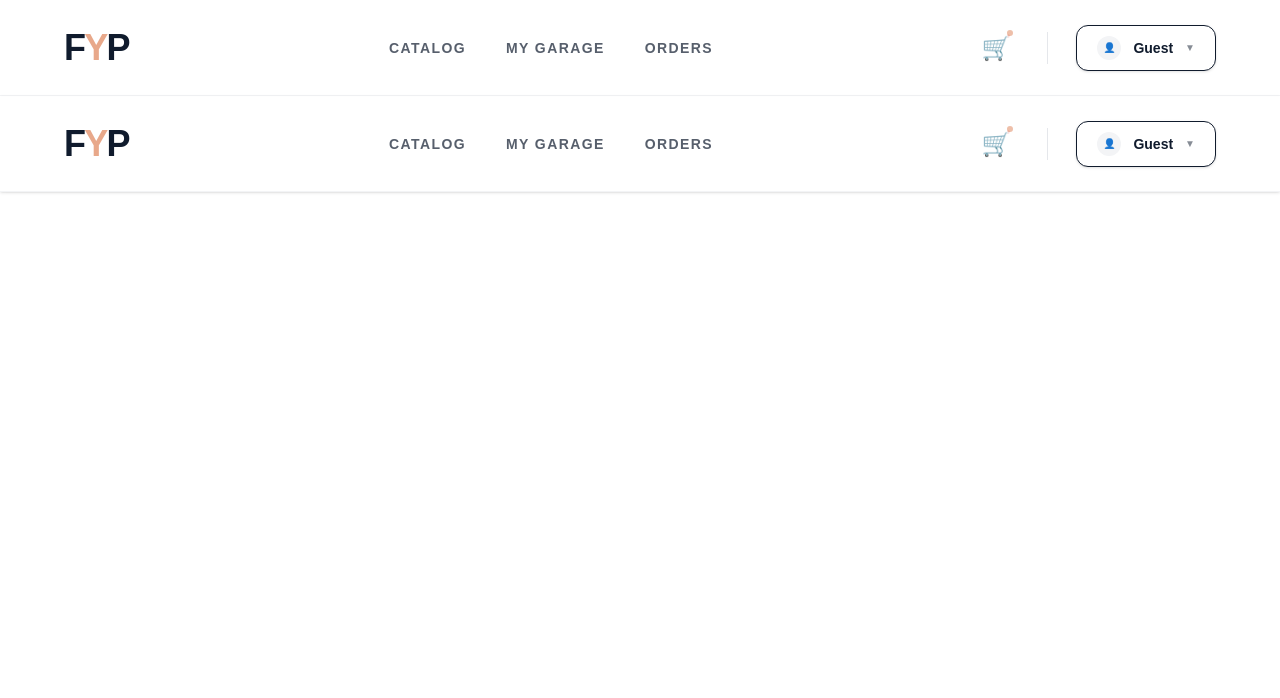
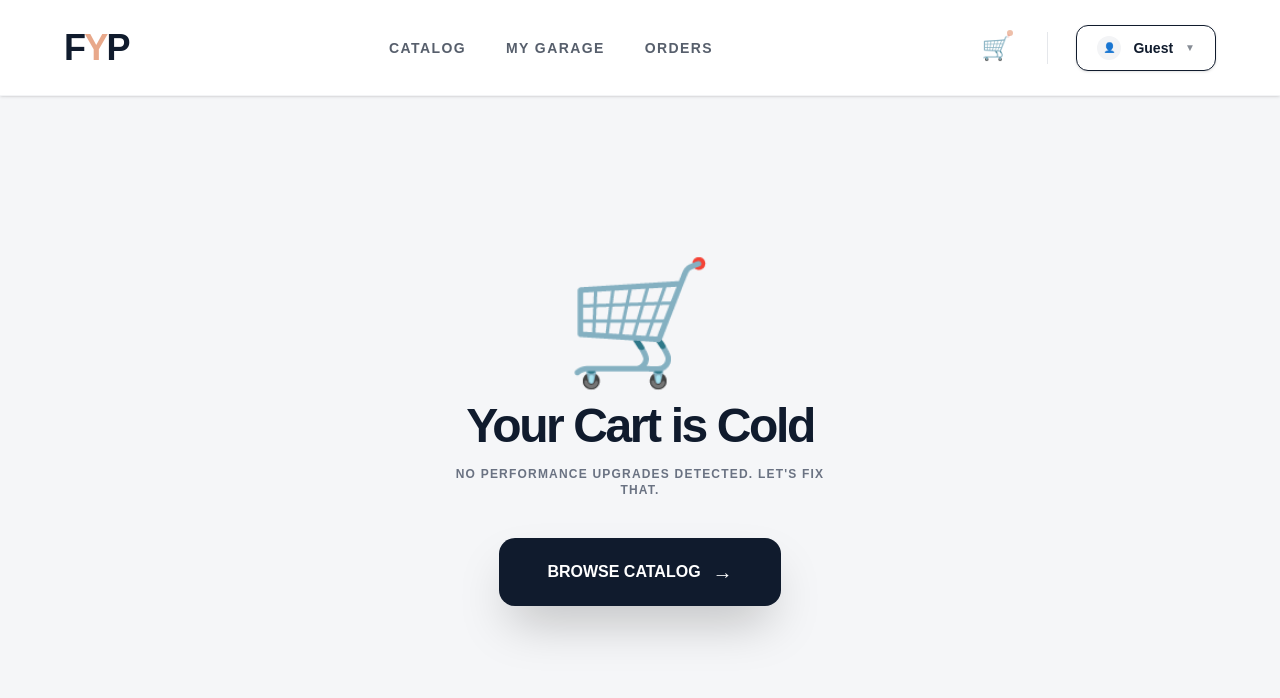
Before and after one commit to eyadhossam989-cyber/find-your-parts, a Next.js app: page /cart in a window 1280 px wide. Shown: the top 698 px of the page. Built offline with nearby package versions, Linux system fonts and the light colour scheme.

Commit message:
new parts

```diff
--- a/app/cart/page.tsx
+++ b/app/cart/page.tsx
@@ -1,142 +1,146 @@
 "use client";
-import { useState, useRef, useEffect } from "react";
+import { useState, useEffect } from "react";
 import Link from "next/link";
-import { usePathname, useRouter } from "next/navigation";
+import { useRouter } from "next/navigation";
 
-export default function Navbar() {
-  const [isDropdownOpen, setIsDropdownOpen] = useState(false);
-  const [username, setUsername] = useState("Guest"); // Default set to Guest
-  const dropdownRef = useRef<HTMLDivElement>(null);
-  const pathname = usePathname();
+export default function CartPage() {
+  const [cartItems, setCartItems] = useState<any[]>([]);
+  const [isLoaded, setIsLoaded] = useState(false);
   const router = useRouter();
 
-  const isActive = (path: string) => pathname === path;
-
-  // Sync username from localStorage
+  // 1. Robust Data Loading
   useEffect(() => {
-    const savedName = localStorage.getItem("fyp-user-name");
-    if (savedName && savedName.trim() !== "") {
-      setUsername(savedName);
-    } else {
-      setUsername("Guest"); // Hard fallback to Guest
+    const savedCart = localStorage.getItem("fyp-cart");
+    if (savedCart) {
+      try {
+        setCartItems(JSON.parse(savedCart));
+      } catch (e) {
+        console.error("Cart data corrupted, resetting...");
+        setCartItems([]);
       }
+    }
+    setIsLoaded(true);
   }, []);
 
-  // Close dropdown when clicking outside
-  useEffect(() => {
-    const handleClickOutside = (event: MouseEvent) => {
-      if (dropdownRef.current && !dropdownRef.current.contains(event.target as Node)) {
-        setIsDropdownOpen(false);
-      }
-    };
-    document.addEventListener("mousedown", handleClickOutside);
-    return () => document.removeEventListener("mousedown", handleClickOutside);
-  }, []);
-
-  const handleSignOut = () => {
-    localStorage.removeItem("fyp-user-name");
-    setUsername("Guest"); // Reset state immediately
-    setIsDropdownOpen(false);
-    router.push("/signup");
+  const removeItem = (id: string) => {
+    const updatedCart = cartItems.filter((item) => item.id !== id);
+    setCartItems(updatedCart);
+    localStorage.setItem("fyp-cart", JSON.stringify(updatedCart));
+    window.dispatchEvent(new Event("storage")); // Sync Navbar icon
   };
 
+  const subtotal = cartItems.reduce((acc, item) => acc + item.price, 0);
+
+  // Prevent "flicker" before data is loaded
+  if (!isLoaded) return null;
+
+  // 2. THE EMPTY STATE (Fixed and Polished)
+  if (cartItems.length === 0) {
     return (
-    <header className="h-24 bg-white/90 backdrop-blur-xl border-b border-gray-100 px-8 lg:px-16 flex items-center justify-between shadow-sm sticky top-0 z-50 transition-all duration-500">
+      <main className="min-h-[85vh] flex flex-col items-center justify-center p-8 bg-[#f5f6f8]">
+        <div className="relative group animate-in fade-in zoom-in duration-700">
+          {/* Animated Background Glow */}
+          <div className="absolute -inset-10 bg-[#e8a88a]/10 rounded-full blur-3xl opacity-0 group-hover:opacity-100 transition-opacity" />
 
-      {/* Brand Logo with Glow Pizzaz */}
+          <div className="relative text-center">
+            <span className="text-[120px] leading-none inline-block animate-bounce">🛒</span>
+            <h2 className="text-5xl font-black text-[#101b2d] tracking-tighter mt-4">Your Cart is Cold</h2>
+            <p className="text-gray-500 font-bold mt-4 mb-10 max-w-sm mx-auto uppercase text-xs tracking-widest">
+              No performance upgrades detected. Let's fix that.
+            </p>
+
             <Link
-        href="/"
-        className="text-4xl font-black text-[#101b2d] tracking-tighter transition-all duration-300 hover:scale-105 group active:scale-95"
+              href="/parts"
+              className="bg-[#101b2d] text-white px-12 py-5 rounded-2xl font-black shadow-2xl hover:bg-[#e8a88a] hover:scale-105 transition-all active:scale-95 flex items-center gap-3 mx-auto w-fit"
             >
-        F<span className="text-[#e8a88a] group-hover:drop-shadow-[0_0_12px_rgba(232,168,138,0.8)] transition-all">Y</span>P
+              BROWSE CATALOG <span className="text-xl">→</span>
             </Link>
+          </div>
+        </div>
+      </main>
+    );
+  }
 
-      {/* Navigation */}
-      <nav className="hidden md:flex items-center gap-10">
-        {[
-          { name: "Catalog", href: "/parts" },
-          { name: "My Garage", href: "/garage" },
-          { name: "Orders", href: "/orders" },
-        ].map((link) => (
-          <Link
-            key={link.name}
-            href={link.href}
-            className={`relative text-sm font-black uppercase tracking-widest transition-all duration-300 group
-              ${isActive(link.href) ? "text-[#e8a88a]" : "text-[#101b2d]/70 hover:text-[#101b2d]"}`}
+  // 3. THE ACTIVE CART
+  return (
+    <main className="min-h-screen bg-[#f5f6f8] pb-24">
+      <section className="max-w-[1200px] mx-auto p-8">
+        <div className="flex items-end justify-between mb-12">
+          <div>
+            <p className="text-[#e8a88a] font-black uppercase tracking-widest text-xs mb-2">Review Build</p>
+            <h1 className="text-6xl font-black text-[#101b2d] tracking-tighter">Shopping Cart</h1>
+          </div>
+          <p className="text-[#101b2d]/40 font-black text-xl">{cartItems.length} ITEMS</p>
+        </div>
+
+        <div className="grid grid-cols-1 lg:grid-cols-12 gap-12">
+          {/* Item List */}
+          <div className="lg:col-span-8 space-y-6">
+            {cartItems.map((item, index) => (
+              <div
+                key={item.id}
+                className="bg-white p-6 rounded-[2.5rem] shadow-sm hover:shadow-xl transition-all duration-300 border border-gray-100 flex flex-col sm:flex-row items-center gap-8 animate-in fade-in slide-in-from-bottom-4"
+                style={{ animationDelay: `${index * 100}ms` }}
               >
-            {link.name}
-            <span className={`absolute -bottom-1 left-0 w-0 h-0.5 bg-[#e8a88a] transition-all duration-300 group-hover:w-full
-              ${isActive(link.href) ? "w-full" : ""}`}
-            />
-          </Link>
+                <div className="w-32 h-32 bg-[#f5f6f8] rounded-3xl overflow-hidden p-2">
+                  <img src={item.image} alt={item.name} className="w-full h-full object-contain mix-blend-multiply" />
+                </div>
+
+                <div className="flex-1 text-center sm:text-left">
+                  <p className="text-[#e8a88a] font-black text-[10px] tracking-[0.2em] uppercase mb-1">{item.category}</p>
+                  <h3 className="text-2xl font-black text-[#101b2d] tracking-tight">{item.name}</h3>
+                  <p className="text-gray-400 text-sm font-bold mt-1 italic">Ready for Installation</p>
+                </div>
+
+                <div className="text-right flex sm:flex-col items-center sm:items-end gap-6 sm:gap-2">
+                  <p className="font-black text-3xl text-[#101b2d]">${item.price}</p>
+                  <button
+                    onClick={() => removeItem(item.id)}
+                    className="text-red-400 hover:text-red-600 font-black uppercase text-[10px] tracking-widest bg-red-50 sm:bg-transparent px-4 py-2 sm:p-0 rounded-lg transition-colors"
+                  >
+                    Remove
+                  </button>
+                </div>
+              </div>
             ))}
-      </nav>
+          </div>
 
-      {/* Action Buttons */}
-      <div className="flex items-center gap-5 relative" ref={dropdownRef}>
-        {/* Cart with Pulse Effect */}
-        <Link href="/cart" className="relative p-2 text-[#101b2d] hover:bg-gray-100 rounded-full transition-all group active:scale-90">
-          <span className="text-2xl transition-transform group-hover:rotate-12 inline-block">🛒</span>
-          <span className="absolute top-1 right-1 w-2.5 h-2.5 bg-[#e8a88a] rounded-full border-2 border-white animate-pulse" />
-        </Link>
+          {/* Checkout Summary */}
+          <div className="lg:col-span-4">
+            <div className="bg-[#101b2d] text-white p-10 rounded-[3rem] shadow-2xl sticky top-28 border border-white/5">
+              <h3 className="text-2xl font-black mb-8 tracking-tighter">Order Summary</h3>
 
-        <div className="h-8 w-[1px] bg-gray-200 mx-2 hidden sm:block" />
+              <div className="space-y-5 mb-10">
+                <div className="flex justify-between text-white/50 font-bold text-sm">
+                  <span>Subtotal</span>
+                  <span className="text-white">${subtotal}</span>
+                </div>
 
-        {/* Account Dropdown with Dynamic Styling (Pizzaz) */}
-        <div className="relative">
-          <button
-            onClick={() => setIsDropdownOpen(!isDropdownOpen)}
-            className={`flex items-center gap-3 px-5 py-2.5 rounded-xl font-bold transition-all duration-300 border active:scale-95 shadow-sm
-              ${username === "Guest"
-                ? "bg-white border-[#101b2d] text-[#101b2d] hover:bg-gray-50"
-                : "bg-[#101b2d] text-white border-transparent hover:bg-black hover:shadow-lg shadow-[#101b2d]/20"
-              }`}
-          >
-            <div className={`w-6 h-6 rounded-full flex items-center justify-center text-[10px] transition-colors
-              ${username === "Guest" ? "bg-gray-100 text-gray-500" : "bg-[#e8a88a] text-[#101b2d]"}`}>
-              👤
+                <div className="flex justify-between text-white/50 font-bold text-sm">
+                  <span>Shipping</span>
+                  <span className="text-[#e8a88a]">Calculated Next</span>
                 </div>
-            <span className="text-sm truncate max-w-[120px]">{username}</span>
-            <span className={`text-[10px] opacity-50 transition-transform duration-300 ${isDropdownOpen ? 'rotate-180' : ''}`}>▼</span>
-          </button>
 
-          {isDropdownOpen && (
-            <div className="absolute right-0 mt-3 w-60 bg-white rounded-2xl shadow-2xl border border-gray-100 py-2 z-[60] animate-in fade-in slide-in-from-top-4 duration-300">
-              <div className="px-5 py-4 border-b border-gray-50 mb-1">
-                <p className="text-[10px] font-black text-gray-400 uppercase tracking-[0.2em] mb-1">
-                    {username === "Guest" ? "Identify Profile" : "Active Driver"}
-                </p>
-                <p className="text-base font-black text-[#101b2d] truncate">{username}</p>
+                <div className="pt-5 mt-5 border-t border-white/10 flex justify-between items-end">
+                  <span className="text-white/50 font-bold">Total Payable</span>
+                  <span className="text-4xl font-black text-white leading-none">${subtotal}</span>
+                </div>
               </div>
 
               <Link
-                href="/account"
-                onClick={() => setIsDropdownOpen(false)}
-                className="flex items-center gap-3 px-5 py-3 text-sm font-bold text-gray-600 hover:bg-gray-50 hover:text-[#e8a88a] transition-all"
+                href="/checkout"
+                className="block w-full bg-[#e8a88a] text-[#101b2d] text-center py-6 rounded-2xl font-black text-lg hover:bg-white hover:scale-[1.02] transition-all shadow-xl active:scale-95"
               >
-                <span className="text-lg">🏎️</span> Account Page
+                PROCEED TO CHECKOUT
               </Link>
 
-              <Link
-                href="/login"
-                onClick={() => setIsDropdownOpen(false)}
-                className="flex items-center gap-3 px-5 py-3 text-sm font-bold text-gray-600 hover:bg-gray-50 hover:text-[#e8a88a] transition-all"
-              >
-                <span className="text-lg">🔑</span> Switch Account
-              </Link>
-
-              <div className="h-[1px] bg-gray-100 my-2 mx-3" />
-
-              <button
-                onClick={handleSignOut}
-                className="w-full flex items-center gap-3 px-5 py-3 text-sm font-bold text-red-500 hover:bg-red-50 transition-all text-left"
-              >
-                <span className="text-lg">🚪</span> Sign Out
-              </button>
-            </div>
-          )}
+              <p className="text-[10px] text-white/30 text-center mt-6 font-bold uppercase tracking-widest leading-relaxed">
+                Secure 256-Bit Encrypted <br /> Checkout
+              </p>
             </div>
           </div>
-    </header>
+        </div>
+      </section>
+    </main>
   );
 }
```
Lines whose indentation alone changed are shown as unchanged.
